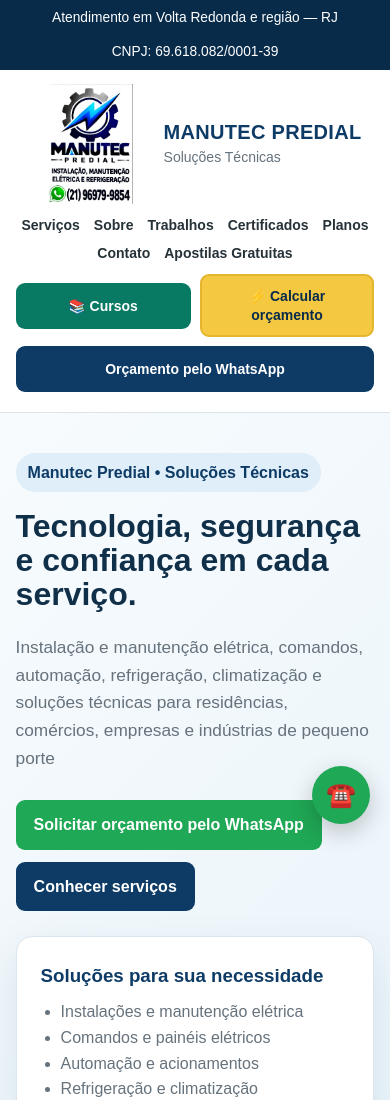
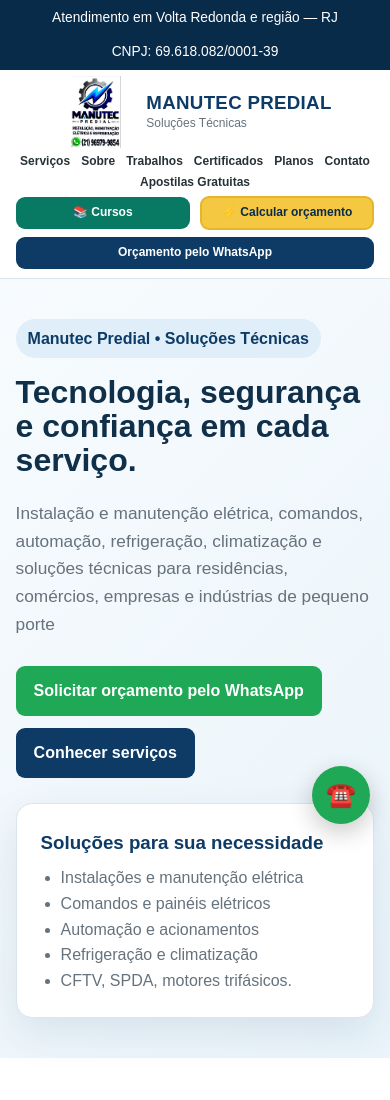
Before and after one commit to ca905517-gif/manutecpredial, a plain HTML site: page index.html in a window 390 px wide. Shown: the top 1100 px of the page. Drawn offline with Linux system fonts and the light colour scheme.

Commit message:
Add files via upload

```diff
--- a/index.html
+++ b/index.html
@@ -300,6 +300,31 @@ header .header-inner nav .menu-acoes a.btn{display:inline-flex!important;align-i
 .registro-profissional h3{color:var(--azul);margin-bottom:8px}
 .registro-profissional p{color:var(--texto);margin-bottom:12px}
 .registro-profissional .btn{margin-top:6px}
+
+/* Cabeçalho compacto — mantém as cores e os links originais */
+header .container.header-inner{gap:6px!important;padding:7px 0 10px!important;min-height:0!important}
+header .header-inner a.brand{gap:12px!important}
+header .header-inner .brand .logo{width:112px!important;height:94px!important;flex:0 0 112px!important}
+header .header-inner .brand .logo img{width:100%!important;height:100%!important;object-fit:contain!important}
+header .header-inner .brand strong{font-size:clamp(23px,3vw,34px)!important;line-height:1.08!important}
+header .header-inner .brand small{font-size:15px!important;margin-top:2px!important}
+header .header-inner nav{gap:6px!important}
+header .header-inner nav .menu-links{gap:6px 19px!important}
+header .header-inner nav .menu-links a{font-size:14px!important}
+header .header-inner nav .menu-acoes{gap:7px 10px!important}
+header .header-inner nav .menu-acoes a.btn{font-size:14px!important;padding:8px 14px!important;min-height:36px!important}
+section{scroll-margin-top:205px}
+#planos-manutencao{scroll-margin-top:205px}
+@media(max-width:650px){
+ header .container.header-inner{padding:6px 0 9px!important;gap:6px!important}
+ header .header-inner .brand .logo{width:76px!important;height:72px!important;flex:0 0 76px!important}
+ header .header-inner .brand strong{font-size:clamp(18px,4.8vw,25px)!important}
+ header .header-inner .brand small{font-size:12px!important}
+ header .header-inner nav .menu-links{gap:5px 11px!important}
+ header .header-inner nav .menu-links a{font-size:12px!important}
+ header .header-inner nav .menu-acoes a.btn{font-size:12px!important;padding:7px 10px!important;min-height:32px!important}
+ section,#planos-manutencao{scroll-margin-top:245px}
+}
 </style>
 </head>
 <body>
```
